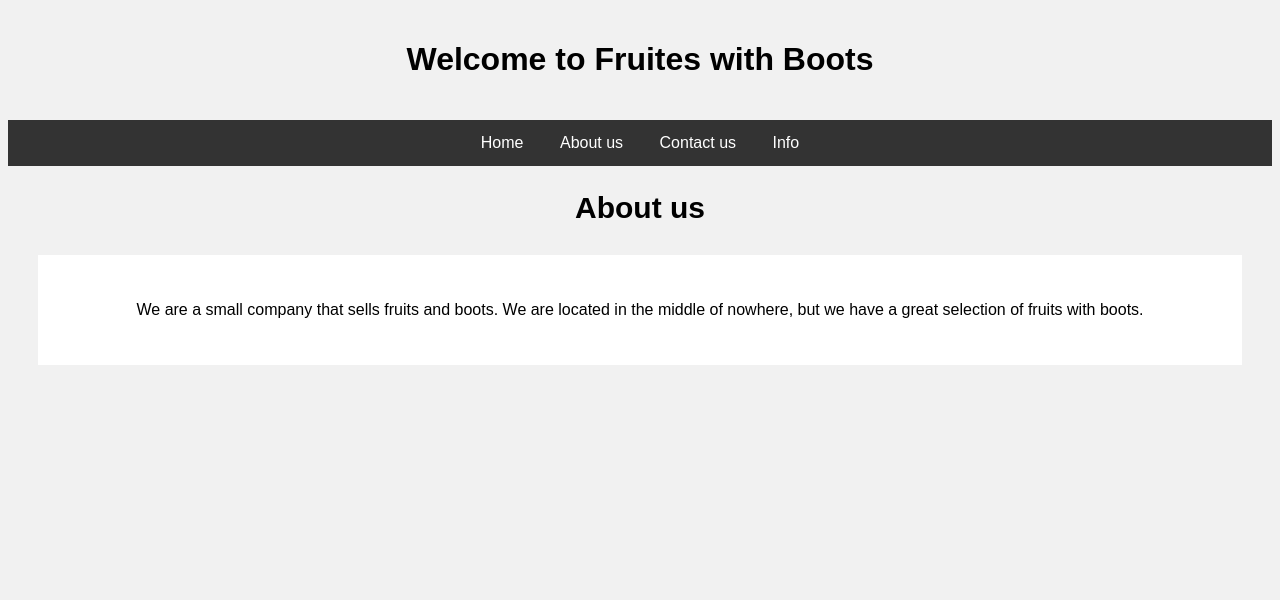
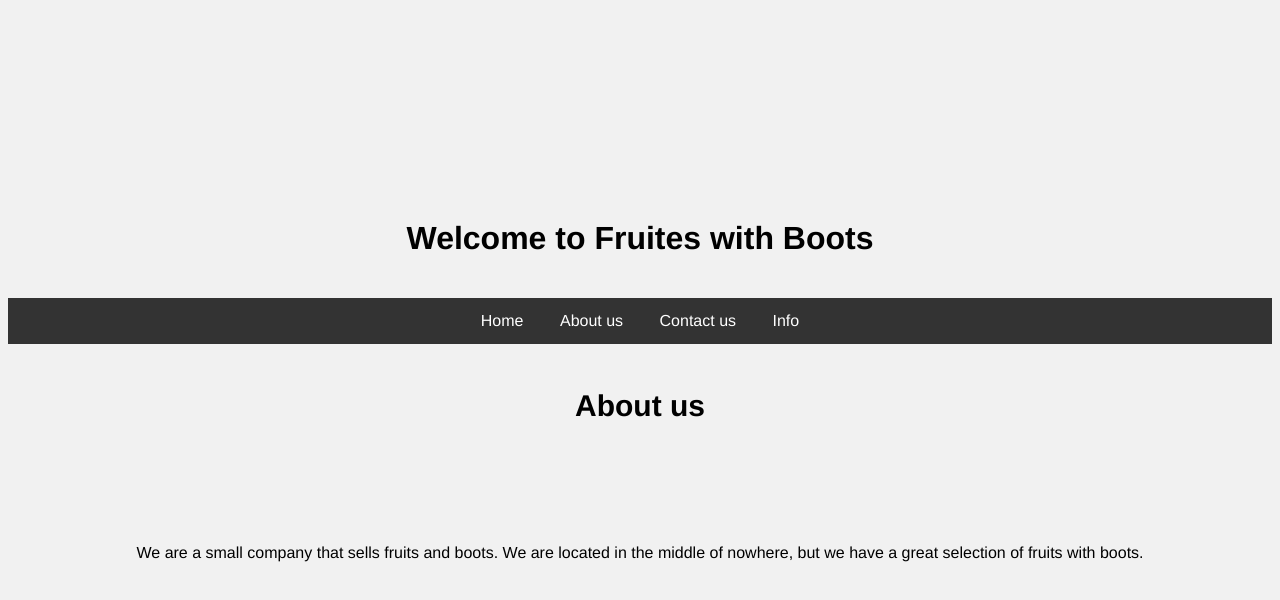
Before and after one commit to Captain-Yarkin/Captain-Yarkin.github.io, a plain HTML site: page Oblig_1/about.html in a window 1280 px wide. Drawn offline with Linux system fonts and the light colour scheme.

Commit message:
change css

```diff
--- a/Oblig_1/css/styles.css
+++ b/Oblig_1/css/styles.css
@@ -1,7 +1,12 @@
         /* CSS for the body */
         body {
-            font-family: Arial, Helvetica, sans-serif;
+            font-family: 'Franklin Gothic Medium', 'Arial Narrow', Arial, sans-serif;
             background-color: #f1f1f1;
+            display: flex;
+            flex-direction: column;
+            justify-content: center;
+            min-height: 100vh;
+
         }
 
         /* CSS for the header */
@@ -109,7 +114,7 @@
         }
 
         .text_box {
-            background-color: #ffffff;
+            background-color: #f1f1f1;
             padding: 30px;
             margin: 30px;
             text-align: center;
```
